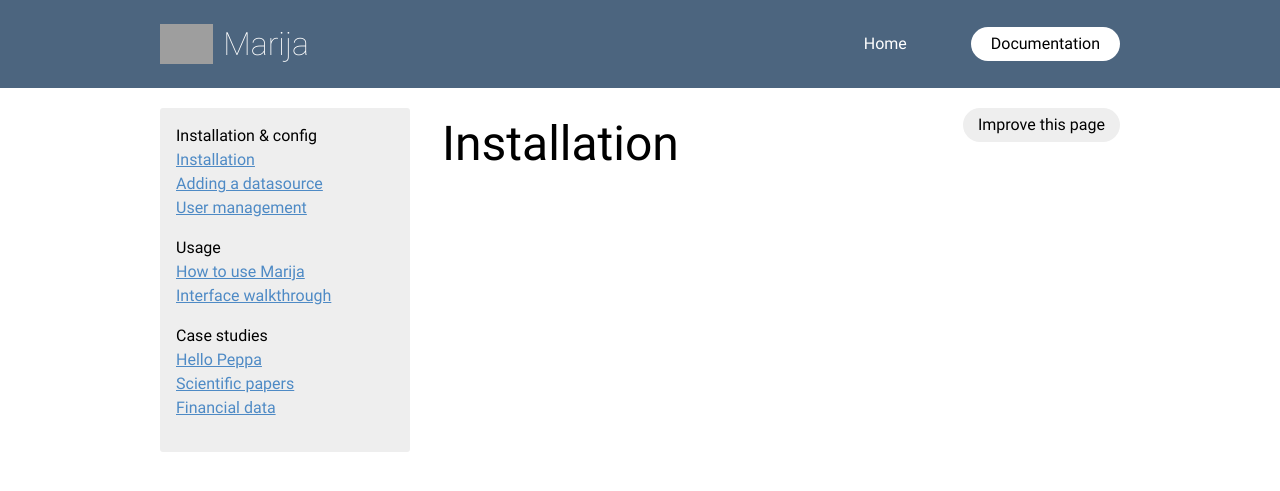
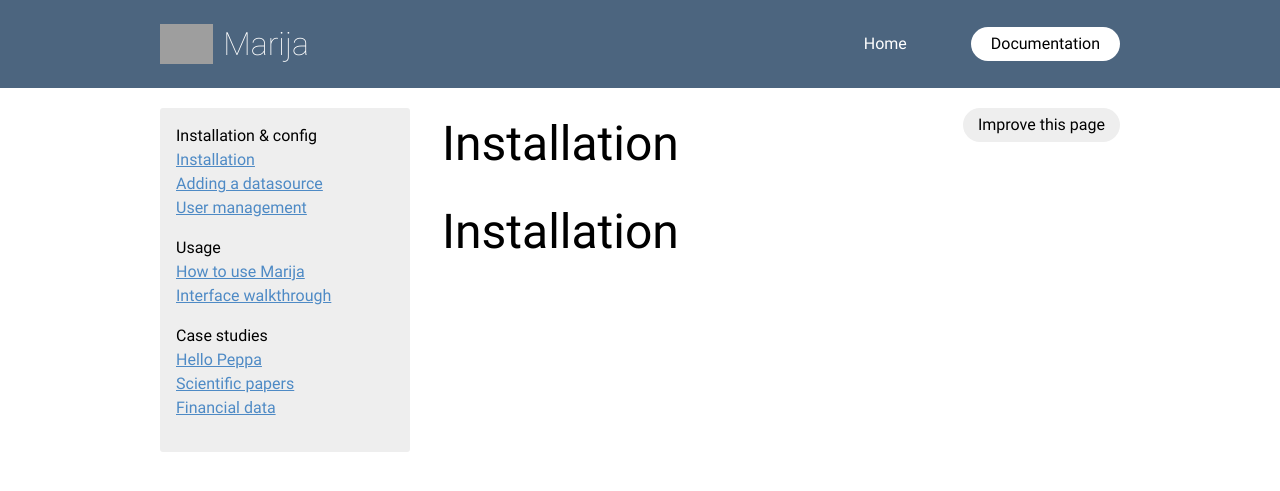
Before and after one commit to marijaio/marija-docs, a Jekyll site: the page built from installation.md, in a window 1280 px wide. Shown: the top 491 px of the page. Built offline with Jekyll 4.4.1, drawn with Linux system fonts in a browser that asks for light colours; grey boxes are pictures that could not be loaded.

Commit message:
title in layout

```diff
--- a/_layouts/article.html
+++ b/_layouts/article.html
@@ -17,6 +17,8 @@
 
     <main class="articleContent">
         <a class="editArticle" href="https://github.com/marijaio/marija-docs/edit/master/{{ page.filename }}">Improve this page</a>
+        <h1>{{ page.title }}</h1>
+
         {{content}}
     </main>
 </div>
```
Also changed, not shown: how-to-use-marija.md (+0 -2 lines).
